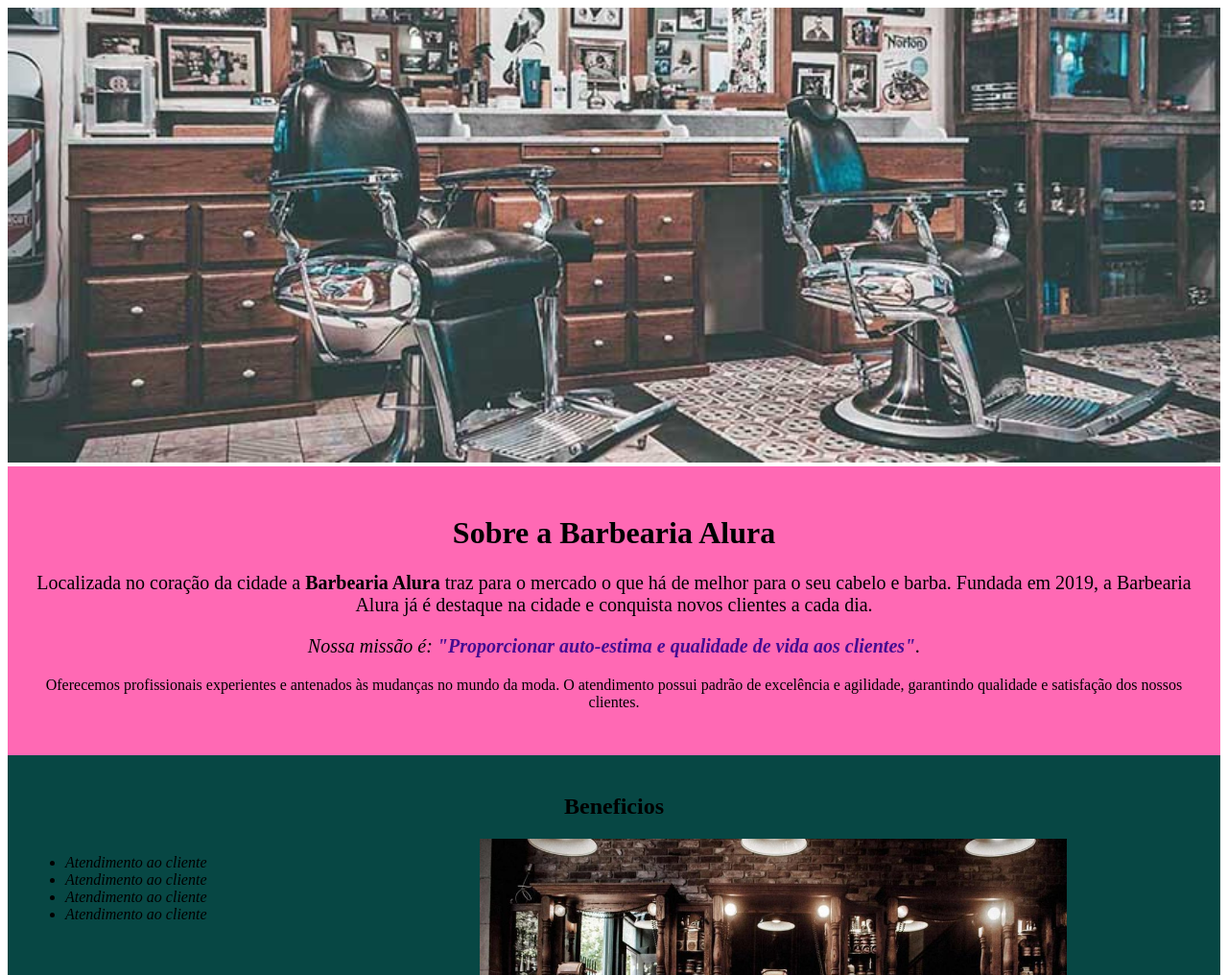
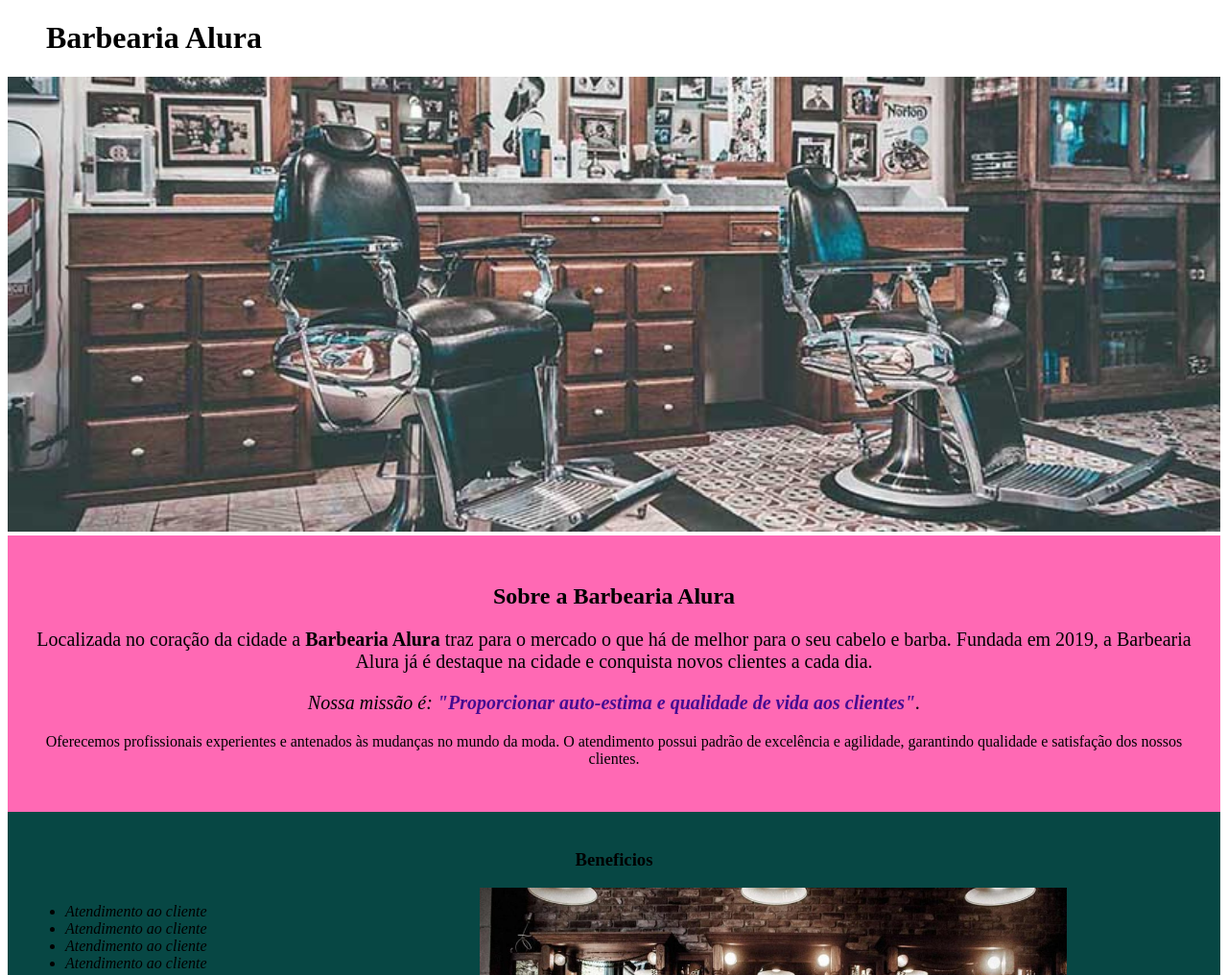
Before and after one commit to arthurgal/HTML-CSS-1, a plain HTML site: page index.html in a window 1280 px wide. Shown: the top 1016 px of the page at 96% size. Drawn offline with Linux system fonts and the light colour scheme.

Commit message:
conceito de cabecalho/usar classe pra tudo, nao alterar as tag

```diff
--- a/index.html
+++ b/index.html
@@ -8,11 +8,14 @@
 
     </head>
     <body>
+        <header>
+            <h1 class="titulo-principal">Barbearia Alura</h1>
+        </header>
 
         <img id="banner" src="banner.jpg">
 
         <div class="principal">
-            <h1>Sobre a Barbearia Alura</h1>
+            <h2 class="titulo-centralizado">Sobre a Barbearia Alura</h2>
 
             <p id="missao">Localizada no coração da cidade a <strong>Barbearia Alura</strong> traz para o mercado o que há de melhor para o seu cabelo e barba.
             Fundada em 2019, a Barbearia Alura já é destaque na cidade e conquista novos clientes a cada dia.</p>
@@ -25,7 +28,7 @@
         </div>
 
         <div class="beneficios">
-            <h2>Beneficios</h2>
+            <h3 class="titulo-centralizado">Beneficios</h3>
 
             <ul>
                 <li class="itens">Atendimento ao cliente</li>
--- a/style.css
+++ b/style.css
@@ -11,8 +11,11 @@ body{
     width: 100%;
 }
 
+.titulo-principal{
+    padding-left: 40px;
+}
 
-h1{
+.titulo-centralizado{
     text-align: center;
 }
 
@@ -33,10 +36,6 @@ em strong{
     padding: 20px;
 }
 
-h2{
-    text-align: center;
-}
-
 ul {
     display: inline-block;
     vertical-align: top;
```
